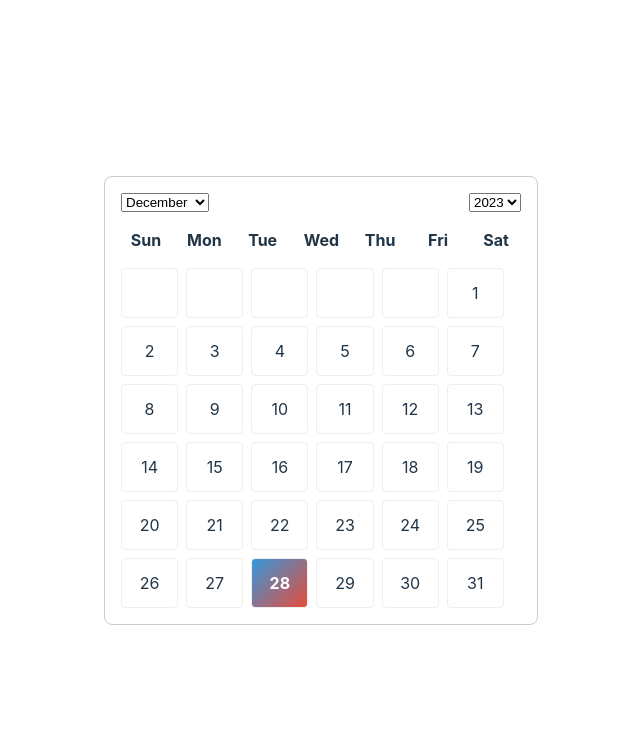
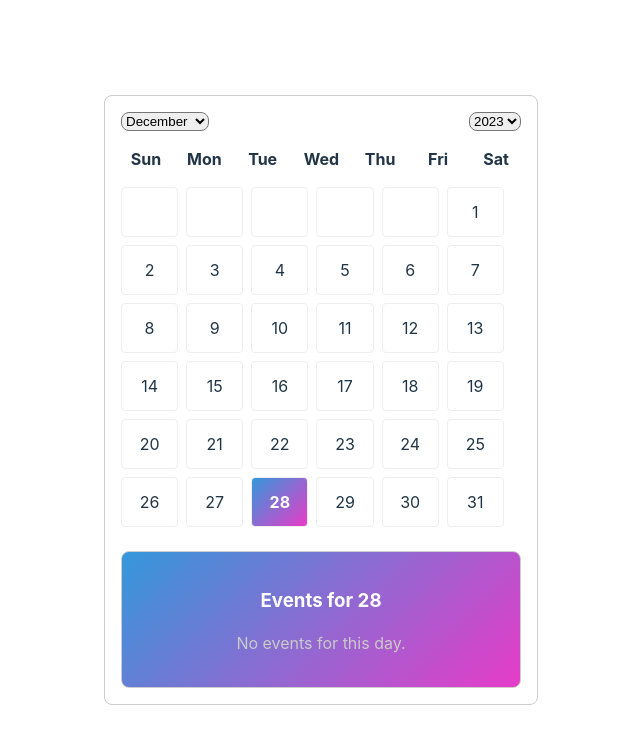
Before and after one commit to adithyawebt/workx-calendar, a React (Vite) app: page / in a window 1280 px wide. Shown: the top 744 px of the page, without its empty margins (319-959 px from the left). Built offline with nearby package versions, Linux system fonts and the light colour scheme.

Commit message:
schedule added

```diff
--- a/src/App.tsx
+++ b/src/App.tsx
@@ -1,6 +1,6 @@
 import './App.css'
 
-import { Calendar } from './components/Calendar/Calendar'
+import Calendar from './components/Calendar/Calendar'
 
 function App() {
 
--- a/src/components/Calendar/Calendar.module.scss
+++ b/src/components/Calendar/Calendar.module.scss
@@ -11,6 +11,14 @@
         display: flex;
         gap: 8px;
         justify-content: space-between;
+
+        .monthSelector {
+            border-radius: 8px;
+        }
+
+        .yearSelector {
+            border-radius: 8px;
+        }
     }
 
     .days {
@@ -39,13 +47,14 @@
         padding: 12px;
         border: 1px solid #eee;
         border-radius: 4px;
+        cursor: pointer;
 
         span {
             display: block;
         }
 
         &.active {
-            background: linear-gradient(135deg, #3498db, #e74c3c);
+            background: linear-gradient(135deg, #3498db, #e73cc8);
             color: #fff;
             font-weight: bold;
         }
--- a/src/components/Calendar/Calendar.tsx
+++ b/src/components/Calendar/Calendar.tsx
@@ -1,10 +1,11 @@
+// Calendar.tsx
 import React, { useState } from 'react';
 import styles from './Calendar.module.scss';
+import Schedule from '../Schedule/Schedule';
 
 const daysOfWeek = ['Sun', 'Mon', 'Tue', 'Wed', 'Thu', 'Fri', 'Sat'];
 
-
-export const Calendar = () => {
+const Calendar = () => {
     const getDaysArray = (year: number, month: number) => {
         const daysArray = [];
         const firstDayOfMonth = new Date(year, month, 1);
@@ -25,6 +26,7 @@ export const Calendar = () => {
     const [selectedDay, setSelectedDay] = useState<number>(new Date().getDate());
     const [currentYear, setCurrentYear] = useState<number>(new Date().getFullYear());
     const [currentMonth, setCurrentMonth] = useState<number>(new Date().getMonth());
+    const [events, setEvents] = useState<Record<number, string[]>>({}); // Events state
 
     const months = [
         'January', 'February', 'March', 'April',
@@ -51,12 +53,12 @@ export const Calendar = () => {
     return (
         <div className={styles.calendar}>
             <div className={styles.header}>
-                <select value={currentMonth.toString()} onChange={handleMonthChange}>
+                <select className={styles.monthSelector} value={currentMonth.toString()} onChange={handleMonthChange}>
                     {months.map((month, index) => (
                         <option key={index} value={index.toString()}>{month}</option>
                     ))}
                 </select>
-                <select value={currentYear.toString()} onChange={handleYearChange}>
+                <select className={styles.yearSelector} value={currentYear.toString()} onChange={handleYearChange}>
                     {years.map((year) => (
                         <option key={year} value={year.toString()}>{year}</option>
                     ))}
@@ -78,6 +80,11 @@ export const Calendar = () => {
                     </div>
                 ))}
             </div>
+
+            {/* Render Schedule component with events and selectedDay prop */}
+            <Schedule events={events} selectedDay={selectedDay} />
         </div>
     );
 };
+
+export default Calendar;
--- a/src/components/Schedule/Schedule.module.scss
+++ b/src/components/Schedule/Schedule.module.scss
@@ -0,0 +1,26 @@
+.schedule {
+    margin-top: 16px;
+    padding: 16px;
+    border: 1px solid #ccc;
+    border-radius: 8px;
+    max-width: 400px;
+    background: linear-gradient(135deg, #3498db, #e73cc8);
+
+    h3 {
+        color: #ffffff;
+        margin-bottom: 8px;
+    }
+
+    p {
+        color: #cacaca;
+    }
+
+    ul {
+        list-style: none;
+        padding: 0;
+
+        li {
+            margin-bottom: 4px;
+        }
+    }
+}
--- a/src/components/Schedule/Schedule.tsx
+++ b/src/components/Schedule/Schedule.tsx
@@ -0,0 +1,27 @@
+import styles from './Schedule.module.scss';
+
+interface ScheduleProps {
+    events: Record<number, string[]>;
+    selectedDay: number;
+}
+
+const Schedule = ({ events, selectedDay }: ScheduleProps) => {
+    const dayEvents = events[selectedDay] || [];
+
+    return (
+        <div className={styles.schedule}>
+            <h3>Events for {selectedDay}</h3>
+            {dayEvents.length === 0 ? (
+                <p>No events for this day.</p>
+            ) : (
+                <ul>
+                    {dayEvents.map((event, index) => (
+                        <li key={index}>{event}</li>
+                    ))}
+                </ul>
+            )}
+        </div>
+    );
+};
+
+export default Schedule;
```
